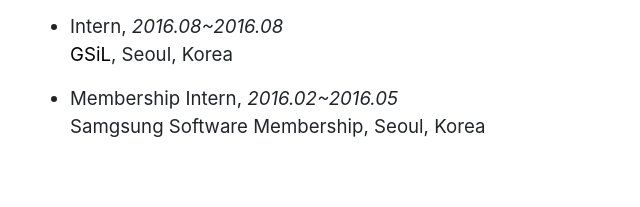
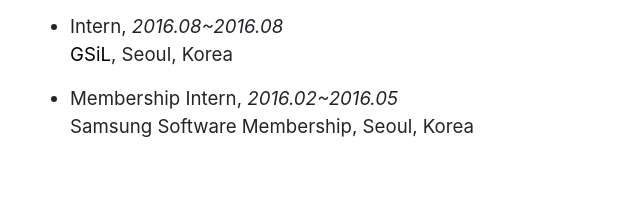
Before and after one commit to LamFSangUk/LamFSamgUk.github.io, a plain HTML site: page index.html in a window 1280 px wide. Shown: the part 1778-1985 px from the top of the page, 245-885 px from the left. Drawn offline with nearby package versions, Linux system fonts and the light colour scheme.

Commit message:
Update index.html

```diff
--- a/index.html
+++ b/index.html
@@ -126,7 +126,7 @@
               <li>
                 <div class="exp-item">
                   Membership Intern, <i>2016.02~2016.05</i><br>
-                  Samgsung Software Membership, Seoul, Korea
+                  Samsung Software Membership, Seoul, Korea
                 </div>
               </li>
             </ul>
```
